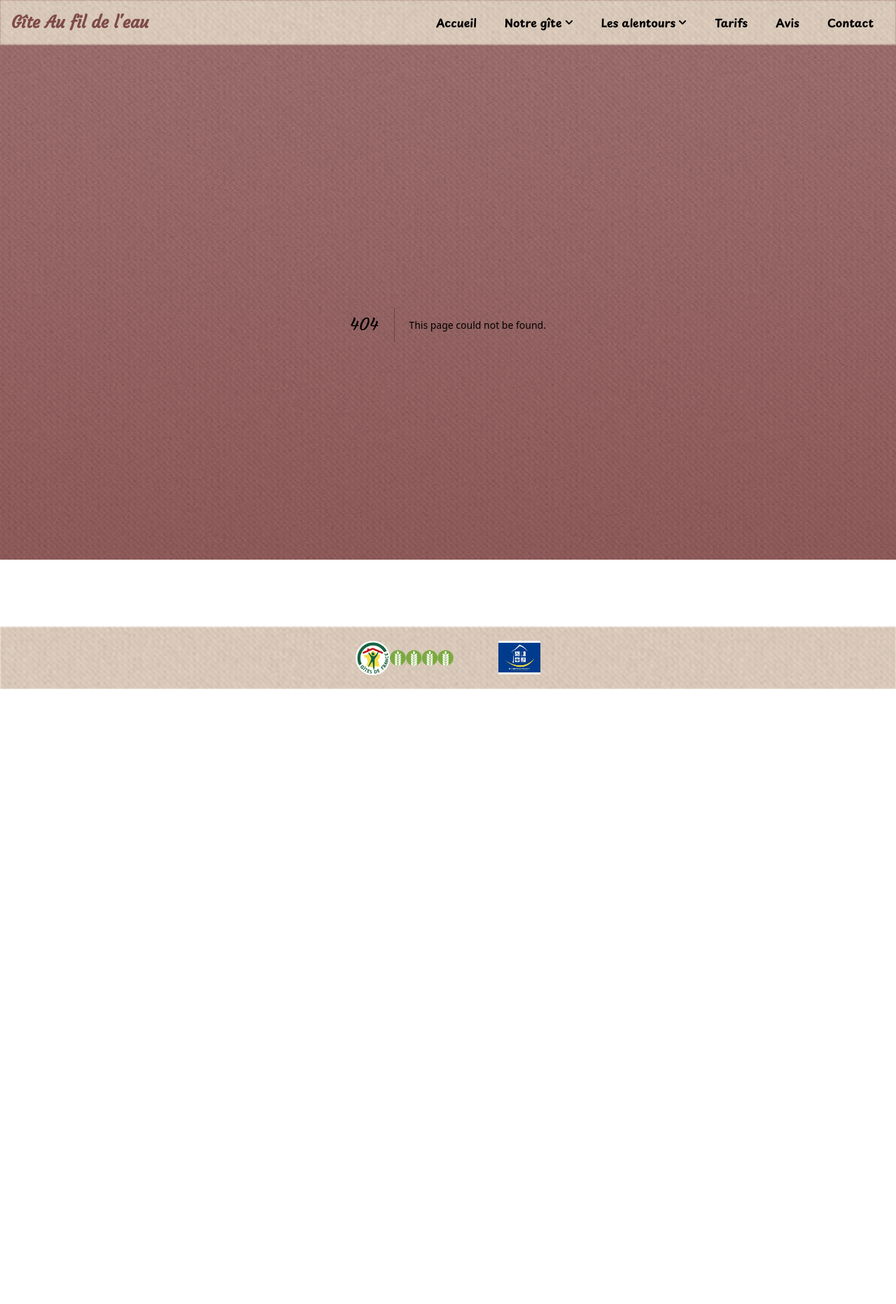
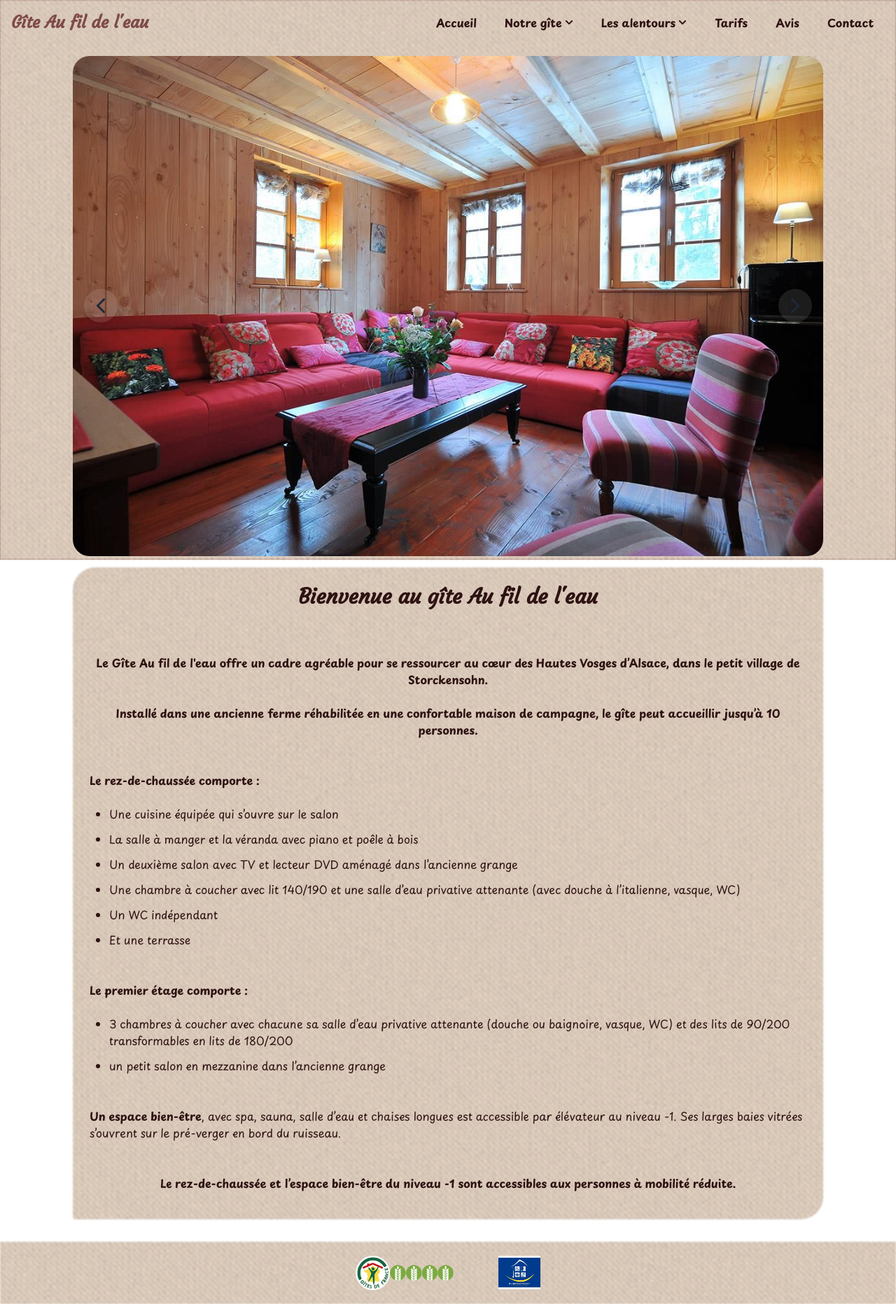
Before and after one commit to Annadesbois/gite-au-fil-de-leau, a Next.js app: page /fr in a window 1280 px wide. Before the commit this address had no page. Shown: the whole page at 70% size. Before the commit the page ends 985 px from the top, so only its background shows below. Built offline with nearby package versions, Linux system fonts and the light colour scheme.

Commit message:
create locale folder in app and add layout and page

```diff
--- /dev/null
+++ b/app/[locale]/layout.tsx
@@ -0,0 +1,50 @@
+import type { Metadata } from "next";
+import "../globals.css";
+
+import Navbar from "@/components/navbar/Navbar";
+import Footer from "@/components/Footer";
+
+import { PlaypenSans } from "../fonts/playpen-sans";
+import { Courgette } from "../fonts/courgette";
+
+import { locales, type Locale, getMessages } from "@/lib/i18n";
+
+export const generateStaticParams = () => locales.map((locale) => ({ locale }));
+
+export const metadata: Metadata = {
+  title: "Gîte Au fil de l'eau",
+  description:
+    "Gîte chaleureux à Storckensohn, au cœur des Hautes-Vosges d'Alsace.",
+};
+
+const RootLayout = ({
+  children,
+  params,
+}: {
+  children: React.ReactNode;
+  params: { locale: Locale };
+}) => {
+  const messages = getMessages(params.locale);
+  const navbarMessages = messages.navbar as Record<string, unknown>;
+  const footerMessages = messages.footer as Record<string, unknown>;
+
+  return (
+    <html lang={params.locale}>
+      <body
+        className={`${PlaypenSans.variable} ${Courgette.variable} antialiased flex flex-col min-h-screen`}
+      >
+        <header>
+          <Navbar locale={params.locale} messages={navbarMessages} />
+        </header>
+
+        <main className="relative grow mx-auto w-full max-w-6xl px-3 md:px-10">
+          {children}
+        </main>
+
+        <Footer locale={params.locale} messages={footerMessages} />
+      </body>
+    </html>
+  );
+};
+
+export default RootLayout;
--- /dev/null
+++ b/app/[locale]/page.tsx
@@ -0,0 +1,75 @@
+import type { Metadata } from "next";
+
+import PhotoCarousel from "@/components/carousel/PhotoCarousel";
+import { homePhotos } from "@/data/home-photos";
+
+export const metadata: Metadata = {
+  title: "Gîte Au fil de l'eau — Location de vacances à Storckensohn",
+  description:
+    "Gîte Au fil de l'eau à Storckensohn, ancienne ferme réhabilitée pouvant accueillir jusqu’à 10 personnes, avec espace bien-être et terrasse en plein coeur des Hautes Vosges d’Alsace.",
+};
+
+const Home = () => {
+  return (
+    <>
+      <PhotoCarousel slides={homePhotos} />
+      <div className="content-area relative fabric-surface-light flex flex-col gap-6 p-6 md:pb-10 rounded-tl-4xl rounded-br-4xl rounded-tr-sm rounded-bl-sm">
+        <div className="flex flex-col gap-6 text-center font-bold">
+          <h1 className="text-2xl md:mb-4">
+            Bienvenue au gîte
+            <br className="block md:hidden" /> Au fil de l'eau
+          </h1>
+          <p>
+            Le Gîte Au fil de l'eau offre un cadre agréable pour se ressourcer
+            au cœur des Hautes Vosges d’Alsace, dans le petit village de
+            Storckensohn.
+          </p>
+          <p>
+            Installé dans une ancienne ferme réhabilitée en une confortable
+            maison de campagne, le gîte peut accueillir jusqu’à 10 personnes.
+          </p>
+        </div>
+        <div className="mt-6">
+          <h2 className="font-bold">Le rez-de-chaussée comporte :</h2>
+          <ul>
+            <li>Une cuisine équipée qui s’ouvre sur le salon</li>
+            <li>La salle à manger et la véranda avec piano et poêle à bois</li>
+            <li>
+              Un deuxième salon avec TV et lecteur DVD aménagé dans l’ancienne
+              grange
+            </li>
+            <li>
+              Une chambre à coucher avec lit 140/190 et une salle d’eau
+              privative attenante (avec douche à l’italienne, vasque, WC)
+            </li>
+            <li>Un WC indépendant</li>
+            <li>Et une terrasse</li>
+          </ul>
+        </div>
+        <div className="mt-6">
+          <h2 className="font-bold">Le premier étage comporte :</h2>
+          <ul>
+            <li>
+              3 chambres à coucher avec chacune sa salle d’eau privative
+              attenante (douche ou baignoire, vasque, WC) et des lits de 90/200
+              transformables en lits de 180/200
+            </li>
+            <li>un petit salon en mezzanine dans l’ancienne grange</li>
+          </ul>
+        </div>
+        <p className="mt-6">
+          <span className="font-bold">Un espace bien-être</span>, avec spa,
+          sauna, salle d’eau et chaises longues est accessible par élévateur au
+          niveau -1. Ses larges baies vitrées s’ouvrent sur le pré-verger en
+          bord du ruisseau.
+        </p>
+        <p className="font-bold text-center mt-6">
+          Le rez-de-chaussée et l’espace bien-être du niveau -1 sont accessibles
+          aux personnes à mobilité réduite.
+        </p>
+      </div>
+    </>
+  );
+};
+
+export default Home;
--- a/app/layout.tsx
+++ /dev/null
@@ -1,37 +0,0 @@
-import type { Metadata } from "next";
-import "./globals.css";
-import Navbar from "@/components/navbar/Navbar";
-
-import { PlaypenSans } from "./fonts/playpen-sans";
-import { Courgette } from "./fonts/courgette";
-import Footer from "@/components/Footer";
-
-export const metadata: Metadata = {
-  title: "Gîte Au fil de l'eau",
-  description:
-    "Gîte chaleureux à Storckensohn, au cœur des Hautes-Vosges d'Alsace.",
-};
-
-const RootLayout = ({
-  children,
-}: Readonly<{
-  children: React.ReactNode;
-}>) => {
-  return (
-    <html lang="en">
-      <body
-        className={`${PlaypenSans.variable} ${Courgette.variable} antialiased flex flex-col min-h-screen`}
-      >
-        <header className="sticky top-0 z-40 shadow">
-          <Navbar />
-        </header>
-        <main className="relative grow mx-auto w-full max-w-6xl px-3 md:px-10">
-          {children}
-        </main>
-        <Footer />
-      </body>
-    </html>
-  );
-}
-
-export default RootLayout;
--- a/app/page.tsx
+++ b/app/page.tsx
@@ -1,75 +1,9 @@
-import type { Metadata } from "next";
+import { redirect } from "next/navigation";
+import { defaultLocale } from "@/lib/i18n";
 
-import PhotoCarousel from "@/components/carousel/PhotoCarousel";
-import { homePhotos } from "@/data/home-photos";
-
-export const metadata: Metadata = {
-  title: "Gîte Au fil de l'eau — Location de vacances à Storckensohn",
-  description:
-    "Gîte Au fil de l'eau à Storckensohn, ancienne ferme réhabilitée pouvant accueillir jusqu’à 10 personnes, avec espace bien-être et terrasse en plein coeur des Hautes Vosges d’Alsace.",
+const RootRedirectPage = () => {
+  redirect(`/${defaultLocale}`);
+  return null;
 };
 
-const Home = () => {
-  return (
-    <>
-      <PhotoCarousel slides={homePhotos} />
-      <div className="content-area relative fabric-surface-light flex flex-col gap-6 p-6 md:pb-10 rounded-tl-4xl rounded-br-4xl rounded-tr-sm rounded-bl-sm">
-        <div className="flex flex-col gap-6 text-center font-bold">
-          <h1 className="text-2xl md:mb-4">
-            Bienvenue au gîte
-            <br className="block md:hidden" /> Au fil de l'eau
-          </h1>
-          <p>
-            Le Gîte Au fil de l'eau offre un cadre agréable pour se ressourcer
-            au cœur des Hautes Vosges d’Alsace, dans le petit village de
-            Storckensohn.
-          </p>
-          <p>
-            Installé dans une ancienne ferme réhabilitée en une confortable
-            maison de campagne, le gîte peut accueillir jusqu’à 10 personnes.
-          </p>
-        </div>
-        <div className="mt-6">
-          <h2 className="font-bold">Le rez-de-chaussée comporte :</h2>
-          <ul>
-            <li>Une cuisine équipée qui s’ouvre sur le salon</li>
-            <li>La salle à manger et la véranda avec piano et poêle à bois</li>
-            <li>
-              Un deuxième salon avec TV et lecteur DVD aménagé dans l’ancienne
-              grange
-            </li>
-            <li>
-              Une chambre à coucher avec lit 140/190 et une salle d’eau
-              privative attenante (avec douche à l’italienne, vasque, WC)
-            </li>
-            <li>Un WC indépendant</li>
-            <li>Et une terrasse</li>
-          </ul>
-        </div>
-        <div className="mt-6">
-          <h2 className="font-bold">Le premier étage comporte :</h2>
-          <ul>
-            <li>
-              3 chambres à coucher avec chacune sa salle d’eau privative
-              attenante (douche ou baignoire, vasque, WC) et des lits de 90/200
-              transformables en lits de 180/200
-            </li>
-            <li>un petit salon en mezzanine dans l’ancienne grange</li>
-          </ul>
-        </div>
-        <p className="mt-6">
-          <span className="font-bold">Un espace bien-être</span>, avec spa,
-          sauna, salle d’eau et chaises longues est accessible par élévateur au
-          niveau -1. Ses larges baies vitrées s’ouvrent sur le pré-verger en
-          bord du ruisseau.
-        </p>
-        <p className="font-bold text-center mt-6">
-          Le rez-de-chaussée et l’espace bien-être du niveau -1 sont accessibles
-          aux personnes à mobilité réduite.
-        </p>
-      </div>
-    </>
-  );
-};
-
-export default Home;
+export default RootRedirectPage;
--- a/components/Footer.tsx
+++ b/components/Footer.tsx
@@ -1,31 +1,45 @@
 import Image from "next/image";
 import giteDeFrance from "@/public/logos/gite-de-france.png"
 import tourismeHandicap from "@/public/logos/label-tourisme-et-handicap.jpg"
+import type { Locale } from "@/lib/i18n";
 
-const Footer = () => {
+type FooterMessages = {
+  giteDeFranceAria: string;
+  giteDeFranceAlt: string;
+  tourismeHandicapAria: string;
+  tourismeHandicapAlt: string;
+};
+
+type FooterProps = {
+  locale: Locale;
+  messages: Record<string, unknown>;
+};
+
+const Footer = ({ messages }: FooterProps) => {
+  const footerMessages = messages as FooterMessages;
   return (
     <footer className="relative flex gap-8 md:gap-12 lg:gap-16 justify-center fabric-surface-light mt-8 py-5">
       <a
         href="https://www.gitesdefrancealsace.net/fr/location/location-gite-storckensohn-au-fil-de-leau-h68g021752?capacity=1"
-          aria-label="Lien vers le site de Gite de France Alsace"
+        aria-label={footerMessages.giteDeFranceAria}
         target="_blank"
         rel="noopener noreferrer"
       >
         <Image
           src={giteDeFrance}
-            alt="Gite de France et 4 épis logo"
+          alt={footerMessages.giteDeFranceAlt}
           width={140}
         />
       </a>
       <a
         href="https://data.economie.gouv.fr/pages/tourisme-et-handicap/"
-          aria-label="Lien vers la cartographie des établissements labellisés tourisme et handicap"
+        aria-label={footerMessages.tourismeHandicapAria}
         target="_blank"
         rel="noopener noreferrer"
       >
         <Image
           src={tourismeHandicap}
-            alt="Label Tourisme et Handicap"
+          alt={footerMessages.tourismeHandicapAlt}
           width={60}
         />
       </a>
```
Also changed, not shown: components/navbar/Navbar.tsx (+8 -1 lines). Lines whose indentation alone changed are shown as unchanged.
